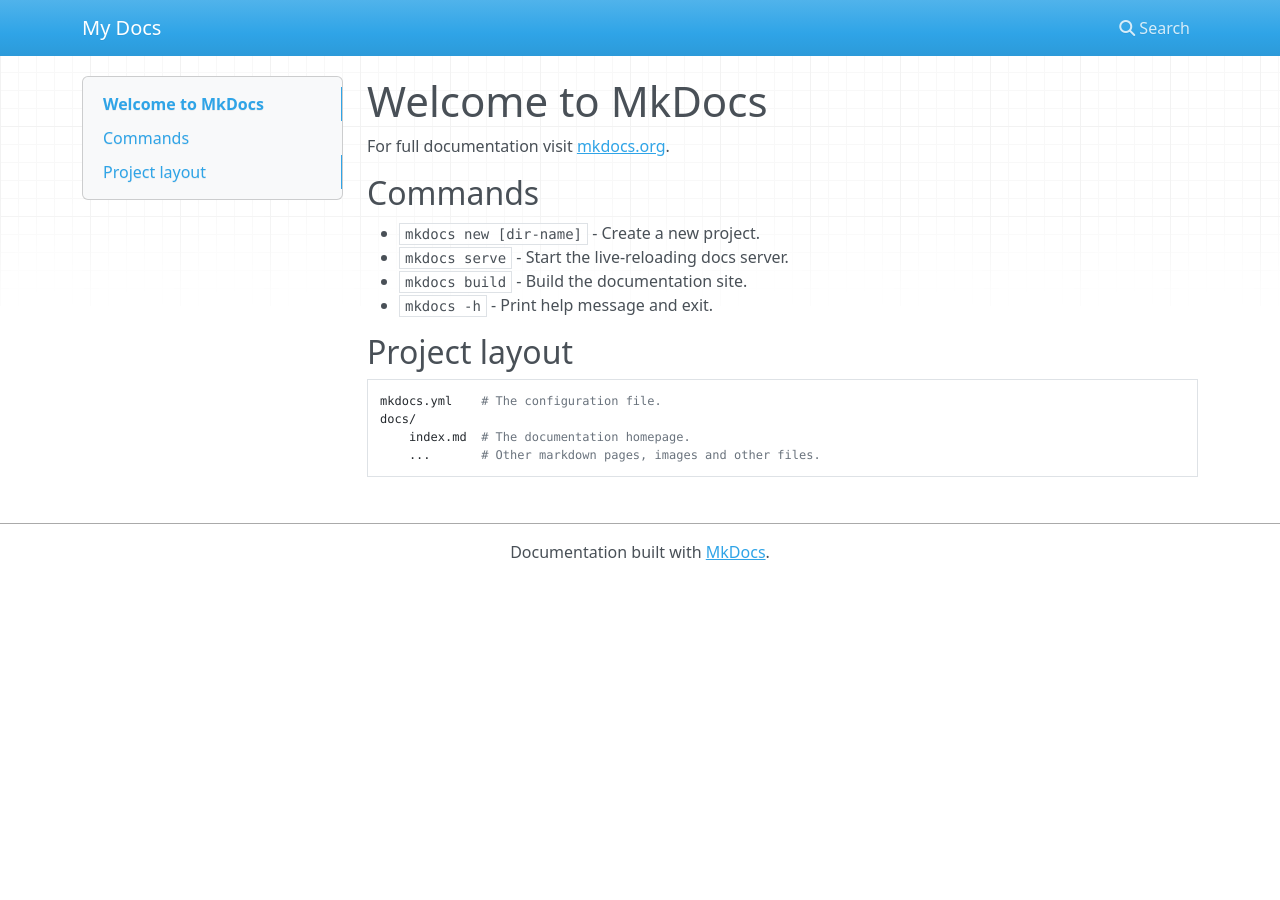
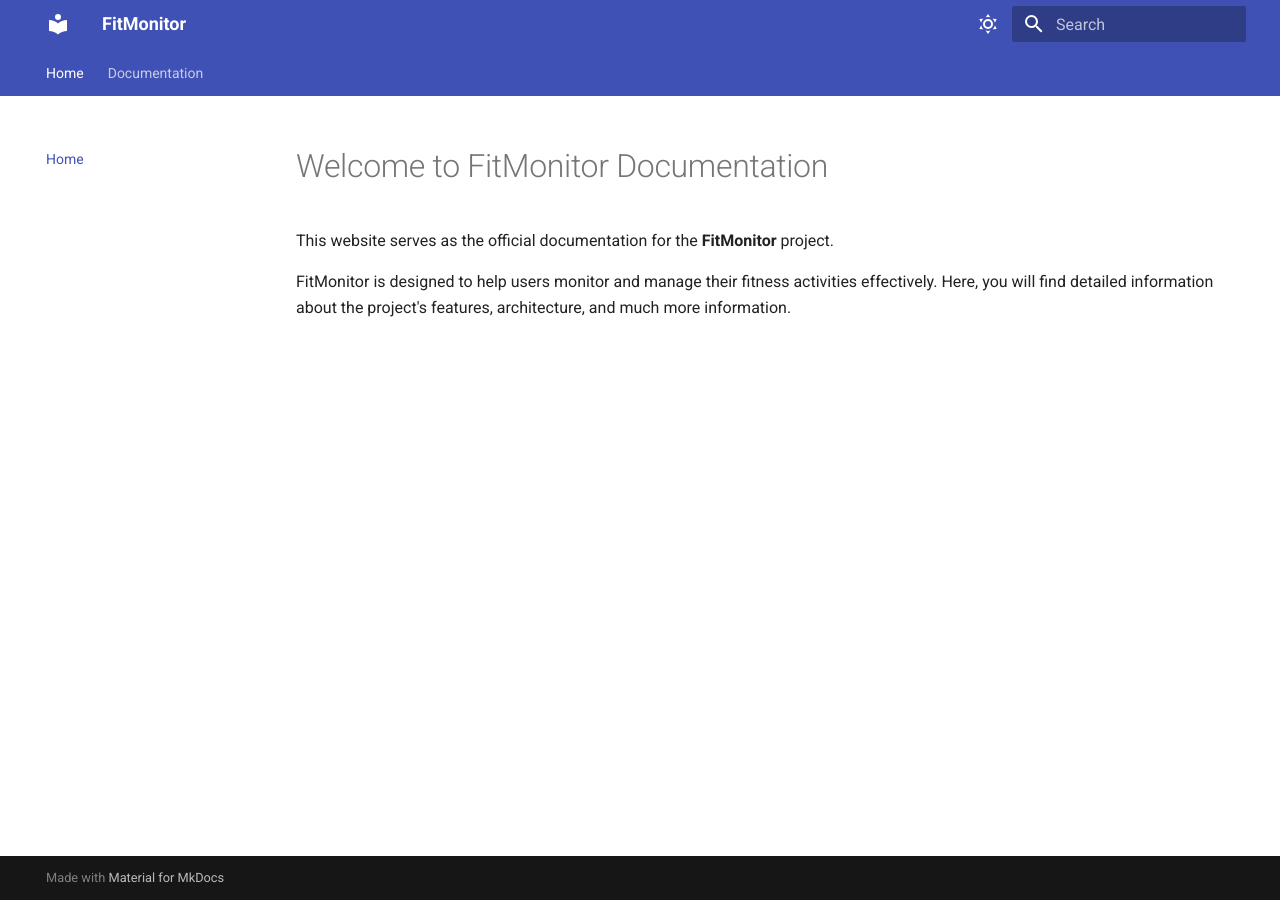
Before and after one commit to FitMonitor/Documentation, an MkDocs documentation site: the page built from docs/index.md, in a window 1280 px wide. Built offline with MkDocs 1.6.1 and Material for MkDocs 9.7.7, drawn with Linux system fonts in a browser that asks for light colours; nearby versions of some CDN libraries.

Commit message:
added some more information

```diff
--- a/docs/index.md
+++ b/docs/index.md
@@ -1,17 +1,5 @@
-# Welcome to MkDocs
+# Welcome to FitMonitor Documentation
 
-For full documentation visit [mkdocs.org](https://www.mkdocs.org).
+This website serves as the official documentation for the **FitMonitor** project.
 
-## Commands
-
-* `mkdocs new [dir-name]` - Create a new project.
-* `mkdocs serve` - Start the live-reloading docs server.
-* `mkdocs build` - Build the documentation site.
-* `mkdocs -h` - Print help message and exit.
-
-## Project layout
-
-    mkdocs.yml    # The configuration file.
-    docs/
-        index.md  # The documentation homepage.
-        ...       # Other markdown pages, images and other files.
+FitMonitor is designed to help users monitor and manage their fitness activities effectively. Here, you will find detailed information about the project's features, architecture, and much more information.
--- a/mkdocs.yml
+++ b/mkdocs.yml
@@ -1 +1,58 @@
-site_name: My Docs
+site_name: FitMonitor
+nav:
+  - Home: index.md
+  - Documentation:
+    - Introduction:
+      - About the Project: documentation/introduction.md
+      - Architecture: documentation/architecture.md
+      - Key Concepts: documentation/key-concepts.md
+      - Tech Stack: documentation/tech-stack.md
+      - Definition of Ready: documentation/dor.md
+      - Definition of Done: documentation/dod.md
+
+theme:
+  name: material
+  features:
+    - navigation.tabs
+    - navigation.instant
+    - navigation.tracking
+    - navigation.sections
+    - navigation.indexes
+    - toc.integrate
+    - navigation.top
+    - search.suggest
+    - search.highlight
+    - content.tabs.link
+    - content.code.annotation
+    - content.code.copy
+  language: en
+  palette:
+    - scheme: default
+      toggle:
+        icon: material/weather-sunny
+        name: Switch to dark mode
+      primary: ligt-blue
+      accent: purple
+    - scheme: slate
+      toggle:
+        icon: material/weather-night
+        name: Switch to light mode
+      primary: blue
+      accent: lime
+
+markdown_extensions:
+  - pymdownx.highlight:
+      anchor_linenums: true
+  - pymdownx.inlinehilite
+  - pymdownx.snippets
+  - admonition
+  - pymdownx.arithmatex:
+      generic: true
+  - footnotes
+  - pymdownx.details
+  - pymdownx.superfences
+  - pymdownx.mark
+  - attr_list
+  - pymdownx.emoji:
+      emoji_index: !!python/name:materialx.emoji.twemoji
+      emoji_generator: !!python/name:materialx.emoji.to_svg
```
Also changed, not shown: docs/documentation/dod.md (added, +7 -0 lines), docs/documentation/dor.md (added, +9 -0 lines), docs/documentation/architecture.md (added), docs/documentation/introduction.md (added), docs/documentation/key-concepts.md (added), docs/documentation/tech-stack.md (added).
